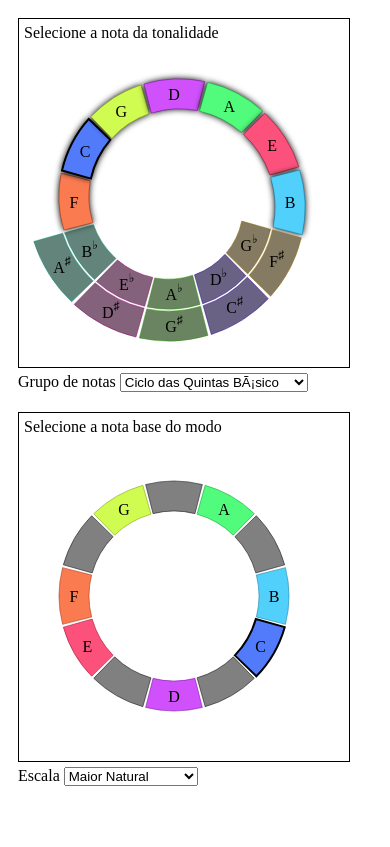
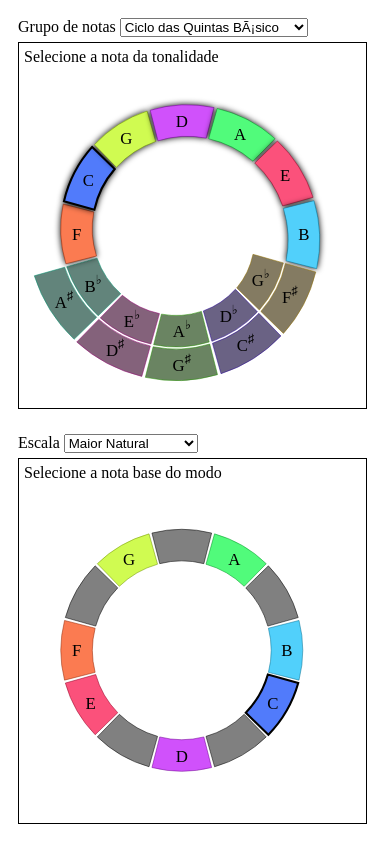
Before and after one commit to nickmafra/music-explorer, a plain HTML site: page index.html in a window 390 px wide. Drawn offline with Linux system fonts and the light colour scheme.

Commit message:
feat: make svg responsive

```diff
--- a/circle-maker.js
+++ b/circle-maker.js
@@ -33,6 +33,7 @@ class CircleMaker {
 
 	createElement() {
 	  let element = document.createElementNS(ns, "svg");
+	  element.setAttribute("viewBox", "0 0 320 320");
 	  this.element = element;
 	  return element;
 	}
--- a/index.html
+++ b/index.html
@@ -10,16 +10,15 @@
 <body>
 
 <div>
-	<div id="fifthCircle" class="note-circle">Selecione a nota da tonalidade</div>
 	<label>Grupo de notas</label>
 	<select id="noteGroup" onchange="onSelectNoteGroup()">
 		<option value="12notes">12 notas</option>
 		<option value="17notes" selected>Ciclo das Quintas Básico</option>
 		<option value="35notes">Ciclo das Quintas Completo</option>
 	</select>
+	<div id="fifthCircle" class="note-circle">Selecione a nota da tonalidade</div>
 </div>
 <div>
-	<div id="scaleCircle" class="note-circle">Selecione a nota base do modo</div>
 	<label>Escala</label>
 	<select id="scale" onchange="onSelectScale()">
 		<option value="chromatic">Cromática</option>
@@ -29,6 +28,7 @@
 		<option value="harmonic minor">Menor Harmônica</option>
 		<option value="melodic minor">Menor Melódica</option>
 	</select>
+	<div id="scaleCircle" class="note-circle">Selecione a nota base do modo</div>
 </div>
 
 
--- a/style.css
+++ b/style.css
@@ -1,23 +1,28 @@
 body {
 	display: flex;
 	flex-wrap: wrap;
-  /*background-color: black;
-  color: white;*/
 }
 body > div {
+  min-width: 40%;
 	margin: 10px;
+}
+@media (max-width: 800px) {
+  body > div {
+    width: 90%;
+  }
 }
 
 .note-circle {
+  width: 100%;
 	border: 1px solid black;
 	display: flex;
 	flex-direction: column;
-	margin-bottom: 5px;
+	margin: 5px 0;
 	padding: 5px;
 }
 .note-circle svg {
-  width: 320px;
-  height: 320px;
+  width: 100%;
+  /*height: 320px;*/
 }
 .note-circle path {
   stroke: black;
```
